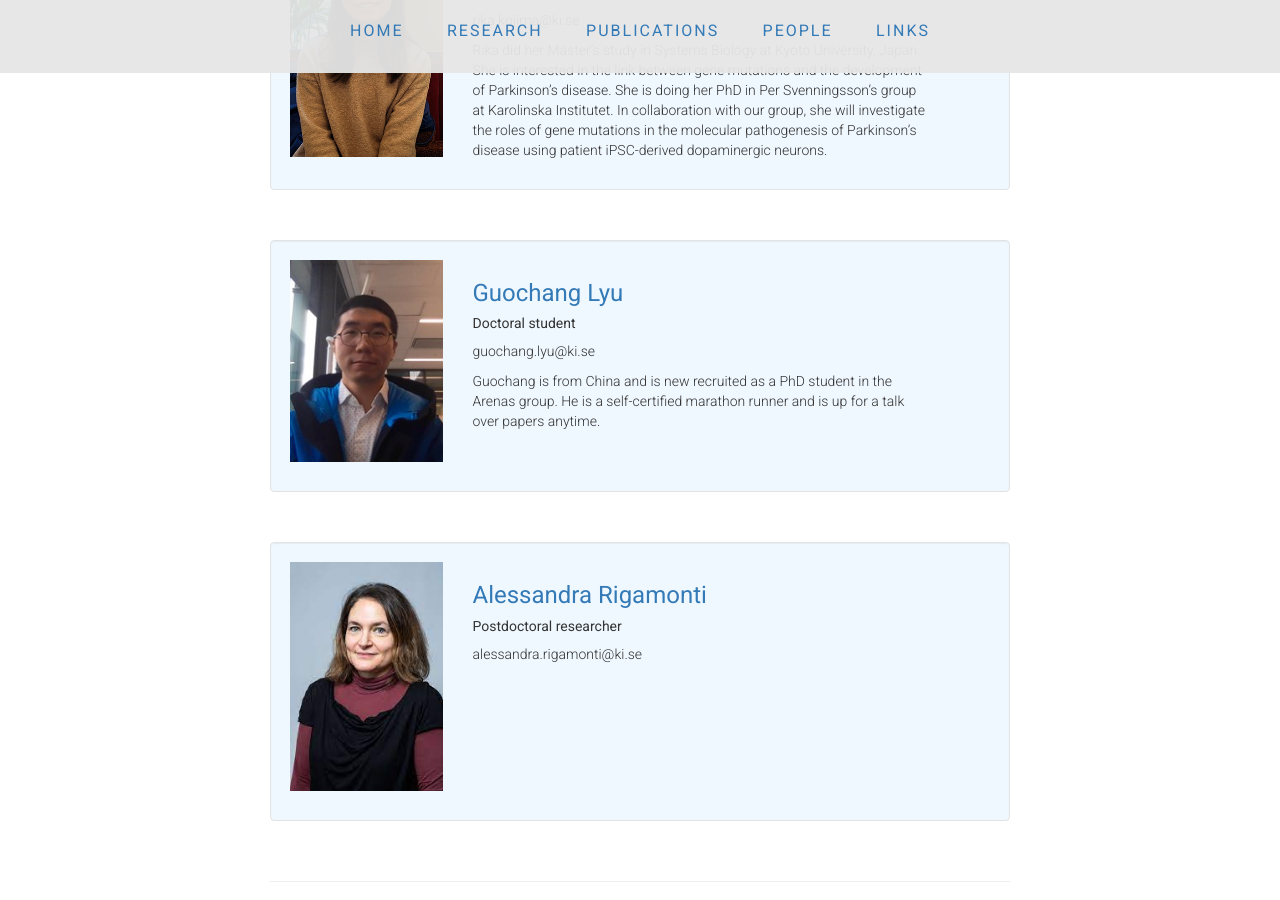
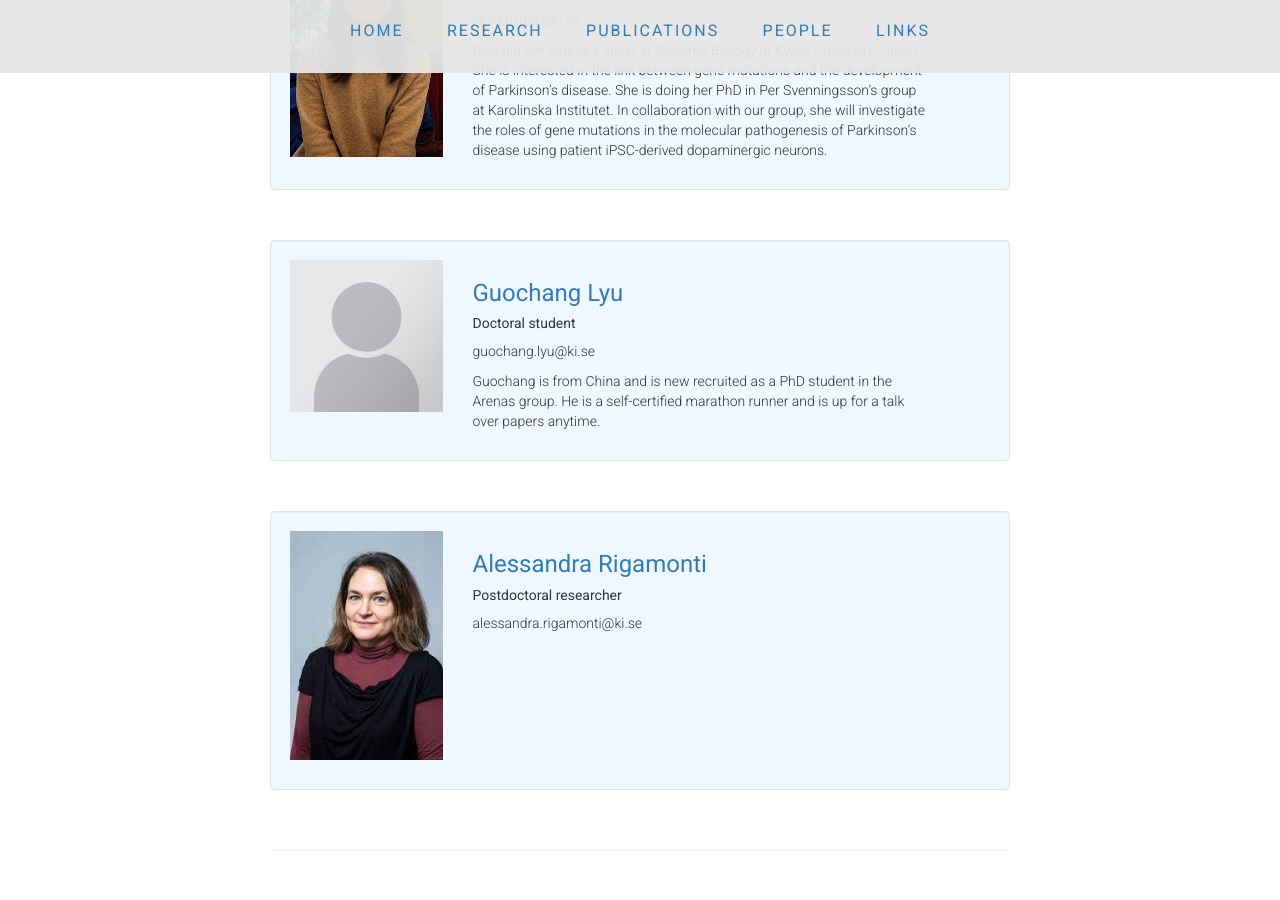
Before and after one commit to ArenasLab/arenaslab.github.io, a Jekyll site: the page people/index.html, which Jekyll copies as it is, in a window 1280 px wide and 900 px high, scrolled down 4058 px. Built offline with Jekyll 4.4.1, drawn with Linux system fonts in a browser that asks for light colours.

Commit message:
GL pic to temp

```diff
--- a/people/index.html
+++ b/people/index.html
@@ -362,7 +362,7 @@
             <div class="media-body">
 	      <div class="row">
                 <div class=" col-sm-4  col-md-3 col-lg-3">
-                  <p><img src="../img/GL.jpg" class="img-responsive" width="300" height="450"/></p>
+                  <p><img src="../img/Temp.png" class="img-responsive" width="300" height="450"/></p>
                 </div>
                 <div class=" col-sm-6  col-md-8 col-lg-8">
 		    <h3><a href="https://staff.ki.se/people/guolyu">Guochang Lyu</a></h3>
```
